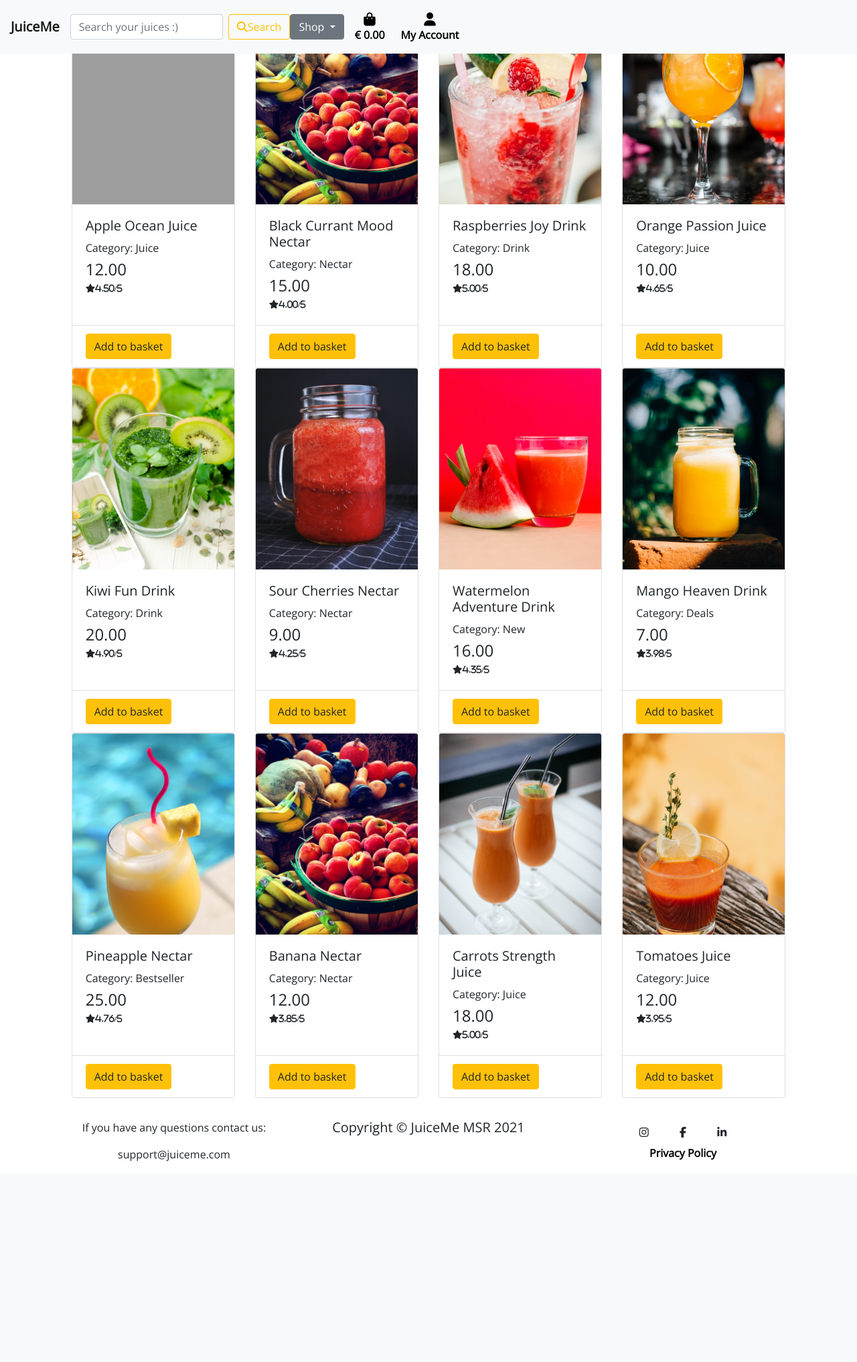
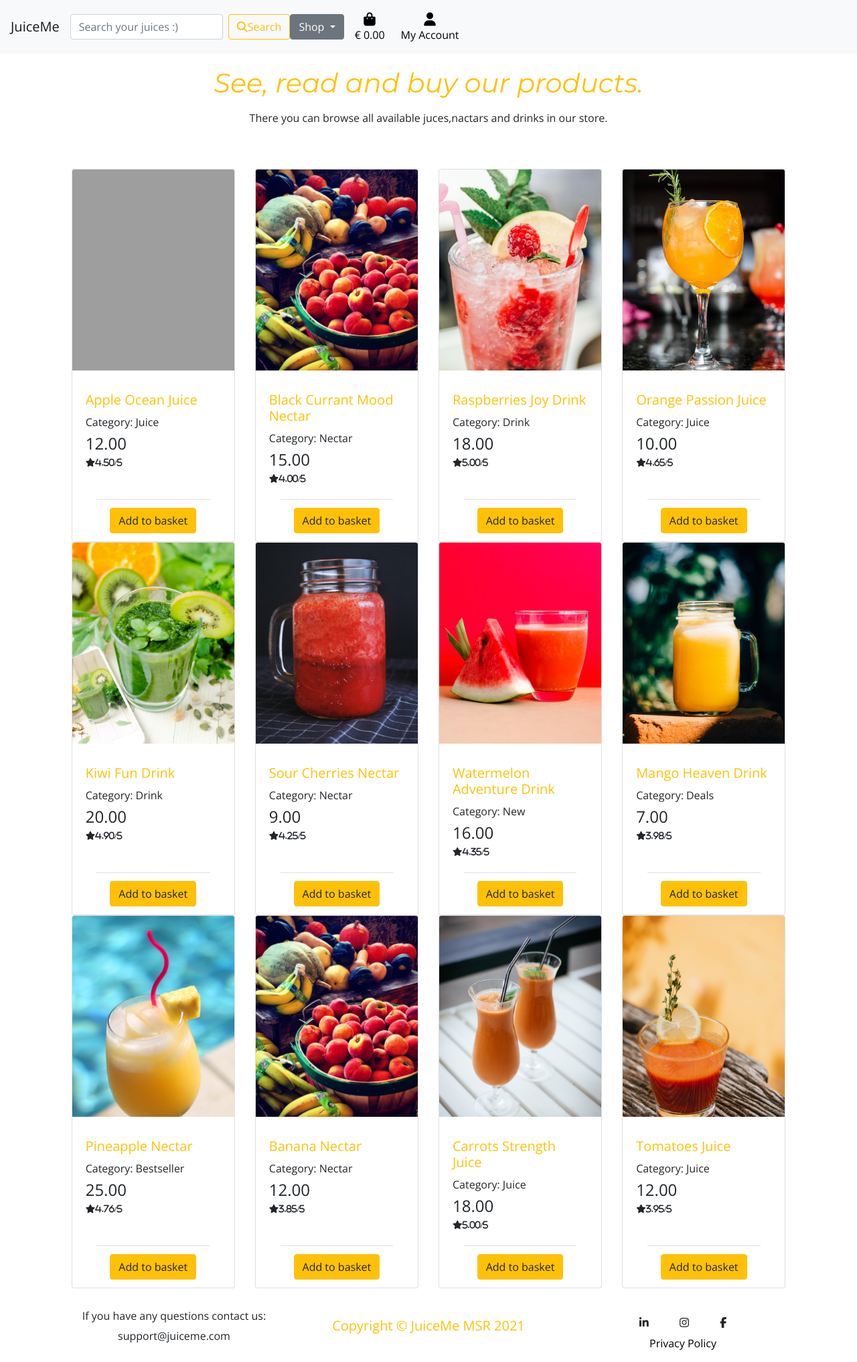
Before and after one commit to madatoo/juiceme-ms4, a Django app: page /products/ in a window 1280 px wide. Shown: the whole page at 67% size. Before the commit the page ends 1733 px from the top, so only its background shows below. Run offline with Django 3.2, Linux system fonts and the light colour scheme; data comes from the database, SQL or seed files in the repository; some libraries are stand-ins or nearby versions; grey boxes are pictures that could not be loaded.

Commit message:
styling the footer and main content in all product page (added div with h1 and p), validate html code from all product page

```diff
--- a/juiceme/settings.py
+++ b/juiceme/settings.py
@@ -214,3 +214,4 @@ DEFAULT_AUTO_FIELD = 'django.db.models.BigAutoField'
 
 STRIPE_PUBLIC_KEY = os.getenv('STRIPE_PUBLIC_KEY', '')
 STRIPE_SECRET_KEY = os.getenv('STRIPE_SECRET_KEY', '')
+STRIPE_WH_SECRET = os.getenv('STRIPE_WH_SECRET', '')
--- a/products/views.py
+++ b/products/views.py
@@ -19,9 +19,10 @@ def all_products(request):
             products = products.filter(category__name__in=categories)
             categories = Category.objects.filter(name__in=categories)
 
-        """here we can serch by serch criteria in products and in product descriptions"""
+        """here we can serch by serch criteria in products
+        and in product descriptions"""
         if 'q' in request.GET:
-            """ serch by entered criteria"""
+            """ serch by entered criteria """
             search = request.GET['q']
             """ messege about not entered search criteria"""
         if not search:
--- a/static/css/base.css
+++ b/static/css/base.css
@@ -19,6 +19,7 @@ h1,
 h2,
 h3{
     font-family: 'Montserrat', sans-serif;
+    margin:0;
 }
 /*orginal source CI video about Homepage and Top Header part3 https://learn.codeinstitute.net/courses/course-v1:CodeInstitute+FSF_102+Q1_2020/courseware/4201818c00aa4ba3a0dae243725f6e32/a5315728ccdf4f0792a0bc3c349e8329/?child=last */
 
@@ -35,6 +36,16 @@ h3{
 
 /*----------------- all products page*/
 
+
+.header-container{
+    margin-top: 100px;
+    text-align: center;
+}
+
+.products{
+    margin-top: 1rem;
+}
+
 .img-fluid{
     height: 300px;
     max-width:400px;
@@ -43,21 +54,32 @@ h3{
 
 .card-footer {
     padding: .75rem 1.25rem;
-    border-top: 1px solid rgba(0,0,0,.125);
     background-color: white;
-    }
+    align-self: center;
+}
+/*for heading in allproduct page*/
+.header-container h1,
+/*for hover effect in footer*/
+h5,
+.email-footer:hover,
+a:hover,
+i:hover {
+    color:#ffc107;
+  }
+
+
+h5{
+    margin-top: 12px;
+}
 
 /*----------------- footer */
 footer{
     height: 100px;
 }
+
 a {
     color:black;
     text-decoration: none;
-    font-weight: 600;
+    font-weight: 500;
 
 }
-
-a:hover {
-  color:#ffc107;
-}
--- a/templates/partials/footer.html
+++ b/templates/partials/footer.html
@@ -3,18 +3,18 @@
 <footer class="footer sticky-footer py-4 ">
     <div class="container">
       <div class="row ">
-        <div class="col-lg-4 text-center ">
-          <p> If you have any questions contact us:</p>
-          <p>support@juiceme.com</p>
+        <div class="col-lg-4 text-center">
+          <h6> If you have any questions contact us:</h6>
+          <p class="email-footer">support@juiceme.com</p>
 
         </div>
         <div class="col-lg-4 text-center">
           <h5>Copyright &copy; JuiceMe MSR 2021</h5>
         </div>
         <div class="col-lg-4 text-center">
+          <a class="btn btn-social mx-2" href="https://www.linkedin.com" target="_blank" rel="noopener"><i class="fab fa-linkedin-in"></i></a>
           <a class="btn btn-social mx-2" href="https://www.instagram.com " target="_blank" rel="noopener"><i class="fab fa-instagram"></i></a>
-          <a class="btn btn-social mx-2" href="https://www.facebook.com" target="_blank" rel="noopener"><i class="fab fa-facebook-f"></i></a>
-          <a class="btn btn-social mx-2" href="https://www.linkedin.com" target="_blank" rel="noopener"><i class="fab fa-linkedin-in"></i></a>
+          <a class="btn btn-social mx-2 " href="https://www.facebook.com" target="_blank" rel="noopener"><i class="fab fa-facebook-f"></i></a>
           <p><a class="link-dark text-decoration-none me-3" href="#">Privacy Policy</a></p>
         </div>
 
--- a/templates/products/all_products.html
+++ b/templates/products/all_products.html
@@ -5,23 +5,25 @@
     <div class="container header-container">
         <div class="row">
             <div class="col">
-
+                <h1> See, read and buy our products.</h1>
+                <p class="products">There you can browse all available juces,nactars and drinks in our store.</p>
             </div>
         </div>
     </div>
 {% endblock %}
 
 {% block content %}
-<div class="overlay">
+
+<div>
     <div class="container-fluid col-10 offset-1">
-        <div class="row mt-1 mb-2">
+            <div class="row mt-5 mb-2">
                 <div class="row">
                 {% for product in products %}
                     <div class="col-sm-6 col-md-6 col-lg-4 col-xl-3">
                 <!--source https://mdbootstrap.com/docs/standard/components/cards/-->
                     <div class="card h-100 mb-0">
                         {% if product.img %}
-                        <div class="bg-image " data-mdb-ripple-color="light">
+                            <div class="bg-image" data-mdb-ripple-color="light">
                             <img class="img-fluid card-img-top" src="{{ product.img.url }}" alt=" {{ product.name }}"/>
                             <a href=" {% url 'single_product' product.id %}">
                             <div class="mask" style="background-color: rgba(251, 251, 251, 0.15);"></div>
@@ -43,7 +45,7 @@
                                 {% endif %}
                             </div>
                             <div class="card-footer">
-                            <a href="#!" class="btn btn-warning ">Add to basket</a>
+                                <a href="#" class="btn btn-warning ">Add to basket</a>
                             </div>
                     </div>
                 </div>
@@ -51,6 +53,7 @@
             </div>
         </div>
     </div>
+</div>
 {% endblock %}
 
 {% include 'partials/footer.html' %}
```
Also changed, not shown: README.md, products/models.py (line endings or trailing spaces). Lines whose indentation alone changed are shown as unchanged.
